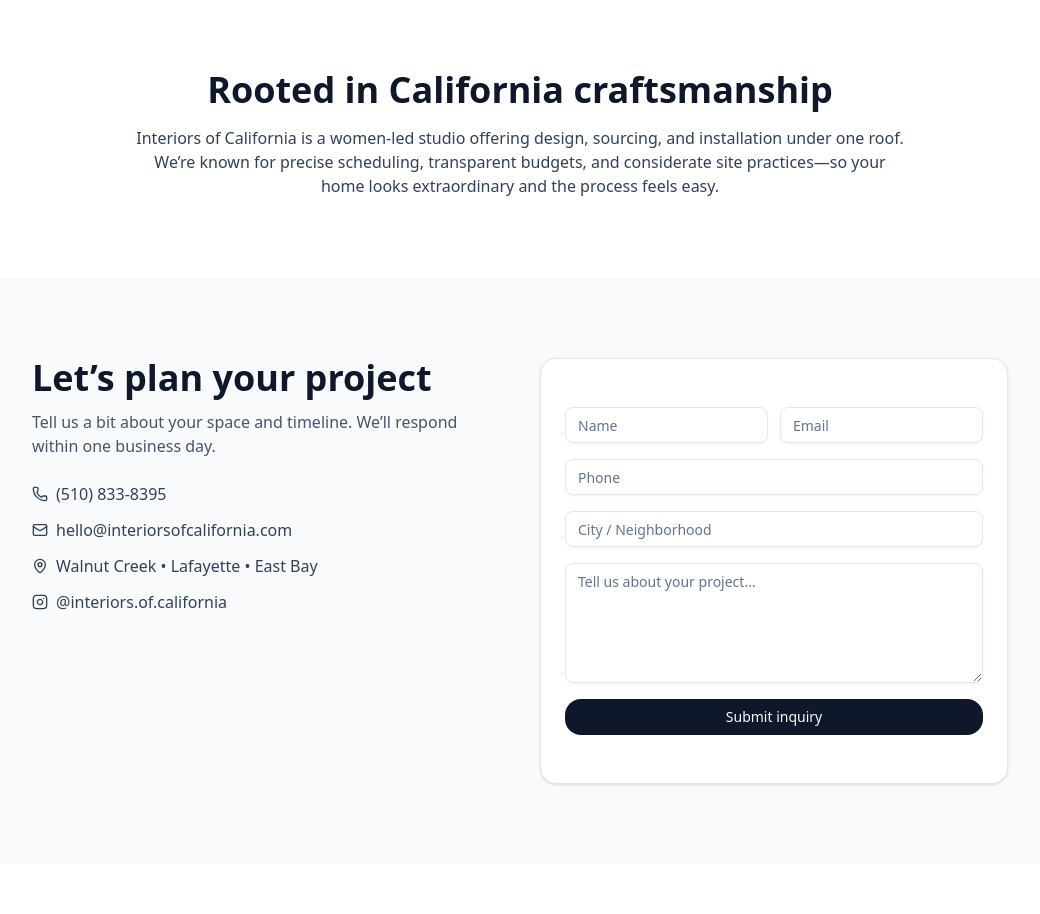
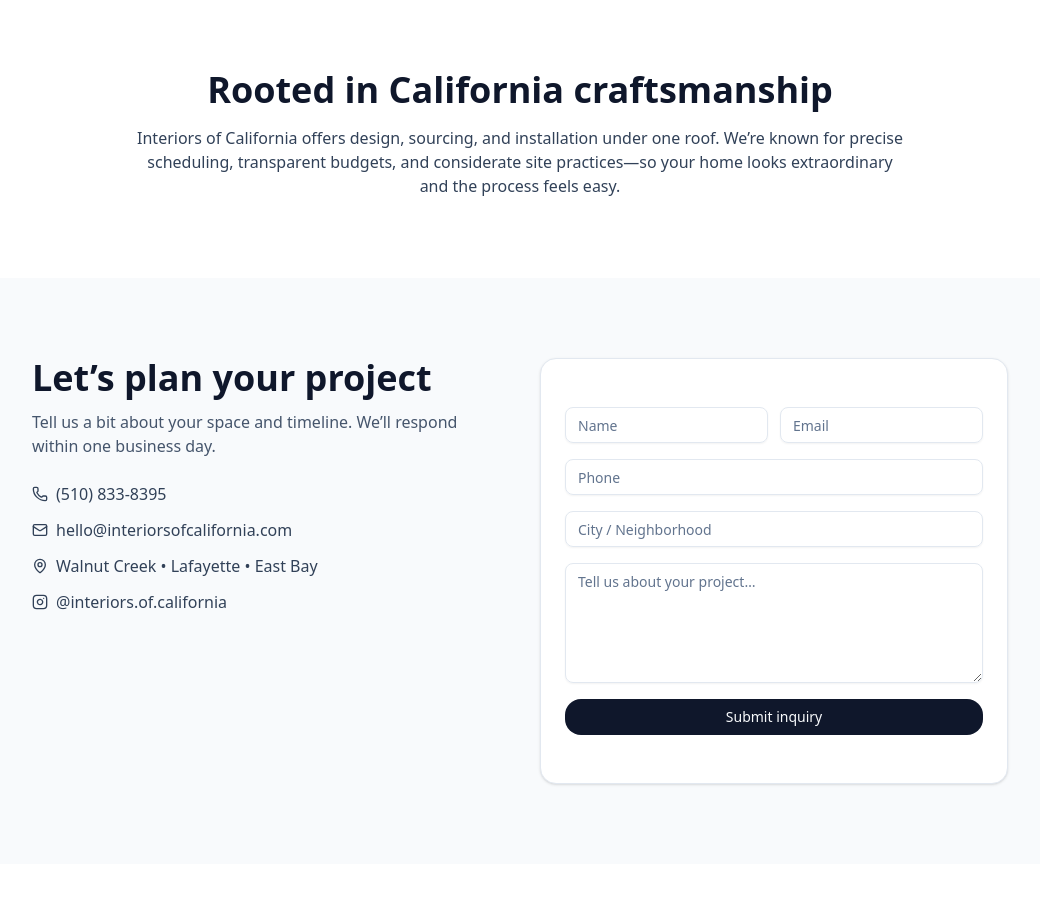
Before and after one commit to interiorsofcalifornia/interiors-of-idaho, a Next.js app: page / in a window 1280 px wide. Shown: the part 2140-3054 px from the top of the page, without its empty margins (120-1160 px from the left). Built offline with nearby package versions, Linux system fonts and the light colour scheme.

Commit message:
Refine description of Interiors of California

```diff
--- a/src/app/page.tsx
+++ b/src/app/page.tsx
@@ -160,7 +160,7 @@
         <div className="mx-auto max-w-5xl px-6 text-center">
           <h2 className="text-3xl md:text-4xl font-semibold">Rooted in California craftsmanship</h2>
           <p className="mt-4 text-slate-700 max-w-3xl mx-auto">
-            Interiors of California is a women-led studio offering design, sourcing, and installation under one roof.
+            Interiors of California offers design, sourcing, and installation under one roof.
             We’re known for precise scheduling, transparent budgets, and considerate site practices—so your home looks extraordinary and the process feels easy.
           </p>
         </div>
```
